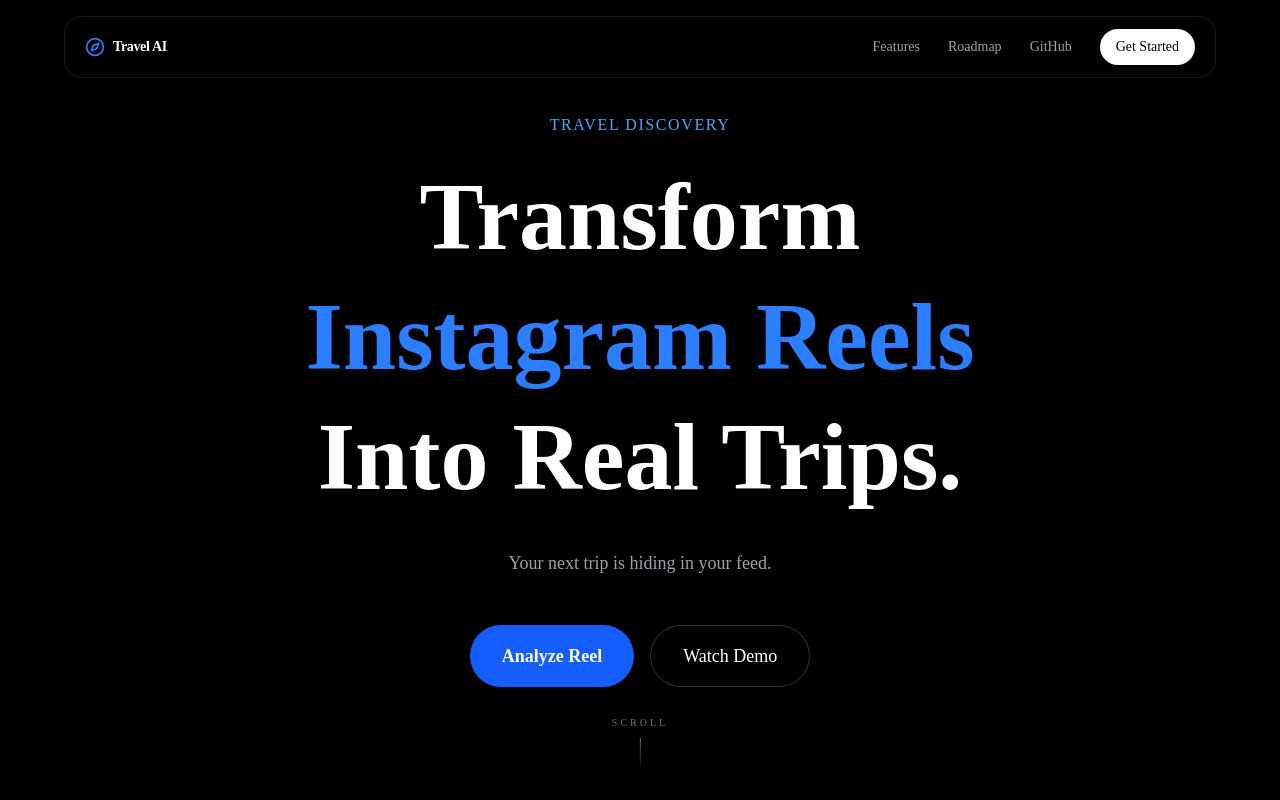
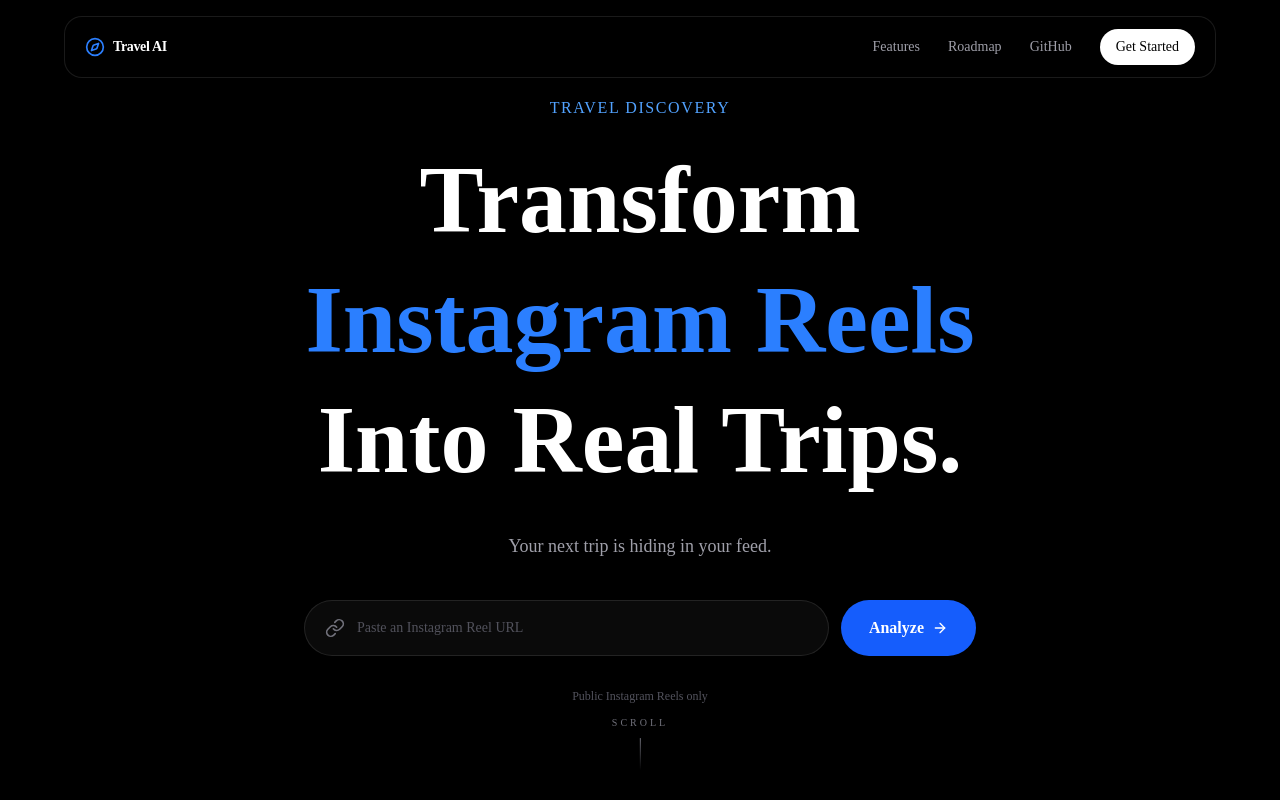
Before and after one commit to 25Pradnyesh/Travel-AI-, a Next.js app: page / in a window 1280 px wide. Shown: the top 800 px of the page. Built offline with nearby package versions, Linux system fonts and the light colour scheme.

Commit message:
feat: add Instagram Reel input to landing page

```diff
--- a/components/Hero.tsx
+++ b/components/Hero.tsx
@@ -1,6 +1,7 @@
 "use client";
 
 import { motion } from "framer-motion";
+import { ArrowRight, Link as LinkIcon } from "lucide-react";
 
 export default function Hero() {
   return (
@@ -8,15 +9,12 @@
       id="hero"
       className="relative flex min-h-screen items-center justify-center overflow-hidden px-6"
     >
-      {/* Background glow */}
       <div className="absolute inset-0 -z-10">
         <div className="absolute left-1/4 top-20 h-96 w-96 rounded-full bg-blue-600/20 blur-[180px]" />
-
         <div className="absolute bottom-10 right-1/4 h-96 w-96 rounded-full bg-cyan-500/20 blur-[180px]" />
       </div>
 
-      <div className="mx-auto max-w-5xl text-center">
-        {/* Eyebrow */}
+      <div className="mx-auto w-full max-w-5xl text-center">
         <motion.p
           initial={{ opacity: 0, y: 20 }}
           animate={{ opacity: 1, y: 0 }}
@@ -26,7 +24,6 @@
           Travel Discovery
         </motion.p>
 
-        {/* Main Heading */}
         <motion.h1
           initial={{ opacity: 0, y: 40 }}
           animate={{ opacity: 1, y: 0 }}
@@ -40,7 +37,6 @@
           Into Real Trips.
         </motion.h1>
 
-        {/* Subtitle */}
         <motion.p
           initial={{ opacity: 0, y: 15 }}
           animate={{ opacity: 1, y: 0 }}
@@ -50,38 +46,40 @@
           Your next trip is hiding in your feed.
         </motion.p>
 
-        {/* CTA Buttons */}
+        {/* Reel Input */}
         <motion.div
-          initial={{ opacity: 0, scale: 0.95 }}
-          animate={{ opacity: 1, scale: 1 }}
+          initial={{ opacity: 0, y: 20 }}
+          animate={{ opacity: 1, y: 0 }}
           transition={{ delay: 0.5, duration: 0.6 }}
-          className="mt-12 flex flex-col justify-center gap-4 sm:flex-row"
+          className="mx-auto mt-10 flex w-full max-w-2xl flex-col gap-3 sm:flex-row"
         >
-          <motion.button
-            whileHover={{ scale: 1.05 }}
-            whileTap={{ scale: 0.97 }}
-            transition={{
-              type: "spring",
-              stiffness: 400,
-              damping: 20,
-            }}
-            className="rounded-full bg-blue-600 px-8 py-4 text-lg font-semibold transition hover:bg-blue-500"
-          >
-            Analyze Reel
-          </motion.button>
+          <div className="flex flex-1 items-center gap-3 rounded-full border border-white/10 bg-white/[0.04] px-5 py-4 backdrop-blur-xl">
+            <LinkIcon className="h-5 w-5 shrink-0 text-zinc-500" />
+
+            <input
+              type="url"
+              placeholder="Paste an Instagram Reel URL"
+              className="w-full bg-transparent text-sm text-white outline-none placeholder:text-zinc-600"
+            />
+          </div>
 
           <motion.button
-            whileHover={{ scale: 1.05 }}
+            whileHover={{ scale: 1.03 }}
             whileTap={{ scale: 0.97 }}
-            transition={{
-              type: "spring",
-              stiffness: 400,
-              damping: 20,
-            }}
-            className="rounded-full border border-white/20 px-8 py-4 text-lg transition hover:bg-white/10"
+            className="flex items-center justify-center gap-2 rounded-full bg-blue-600 px-7 py-4 font-semibold transition hover:bg-blue-500"
           >
-            Watch Demo
+            Analyze
+            <ArrowRight className="h-4 w-4" />
           </motion.button>
+        </motion.div>
+
+        <motion.div
+          initial={{ opacity: 0 }}
+          animate={{ opacity: 1 }}
+          transition={{ delay: 1.1, duration: 0.6 }}
+          className="mt-8 text-xs text-zinc-600"
+        >
+          Public Instagram Reels only
         </motion.div>
       </div>
 
```
